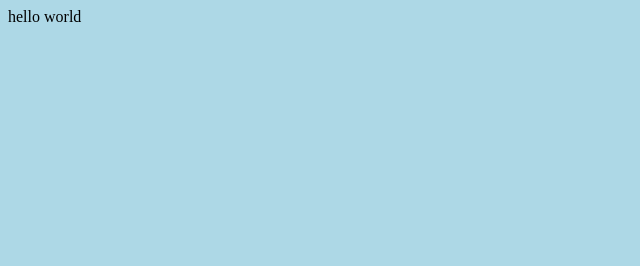
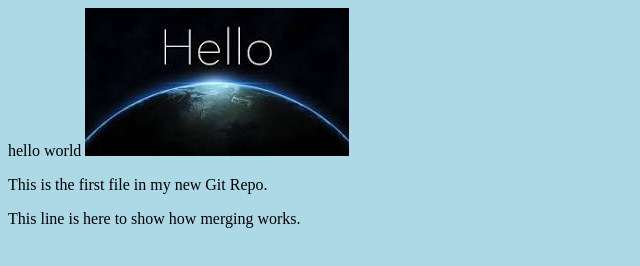
Before and after one commit to rahulkhatri3/hello-world, a plain HTML site: page index.html in a window 1280 px wide. Shown: the whole page, without its empty margins (0-640 px from the left). Drawn offline with Linux system fonts and the light colour scheme.

Commit message:
image added

```diff
--- a/index.html
+++ b/index.html
@@ -8,5 +8,8 @@
 </head>
 <body>
     hello world
+    <img src="/download(1).jpg" alt="hello">
+    <p>This is the first file in my new Git Repo.</p>
+<p>This line is here to show how merging works.</p>
 </body>
 </html>
```
Also changed, not shown: download(1).jpg (added).
